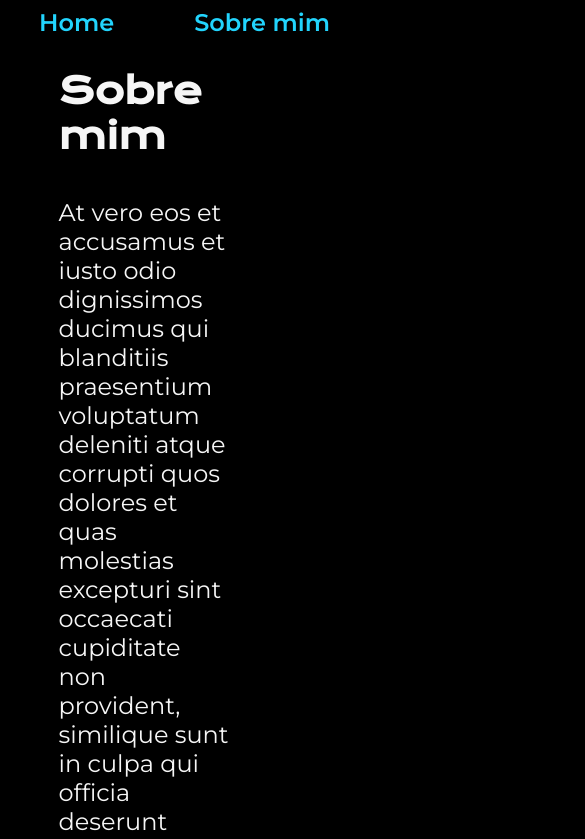
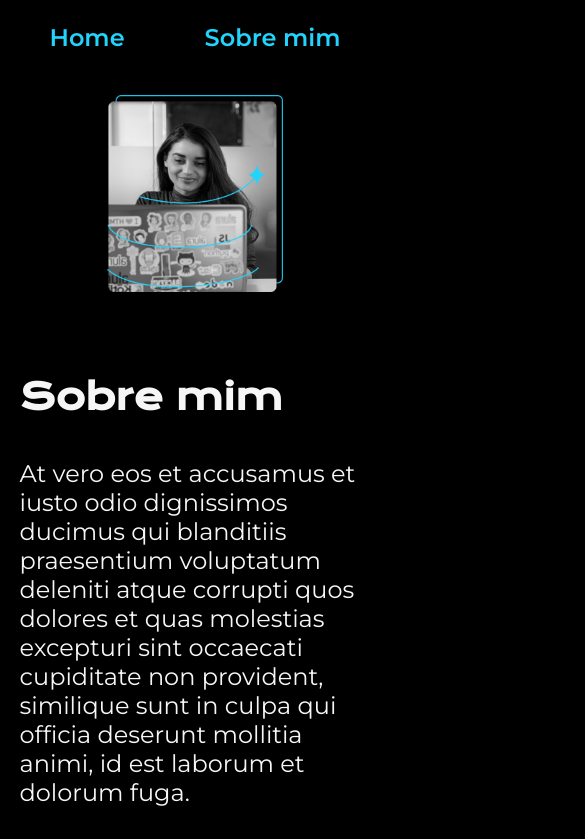
Before and after one commit to laysahenrique/htmlcss-alura, a plain HTML site: page about.html in a window 390 px wide. Shown: the top 839 px of the page, 585 px wide, since content can reach past the window. Drawn offline with nearby package versions, Linux system fonts and the light colour scheme.

Commit message:
Responsividade

```diff
--- a/about.html
+++ b/about.html
@@ -33,7 +33,7 @@
         asperiores ipsum delis forum birol parela maxime infena.
         Excepteur sint occaecat cupidatat non.</p>
     </section>
-    <img src="./assets/Imagem.png" alt="Foto da Joana Santos Programando">
+    <img class="apresentacao__imagem" src="./assets/Imagem.png" alt="Foto da Joana Santos Programando">
   </main>
   <footer class="rodape">
     <p>Desenvolvido por Laysa Fontoura.</p>
--- a/style/style.css
+++ b/style/style.css
@@ -35,7 +35,7 @@ body {
 }
 
 .cabecalho__menu__link {
-  font-size: 24px;
+  font-size: 1.5rem;
   font-family: var(--font-secundaria);
   font-weight: 600;
   color: var(--cor-terciaria);
@@ -43,27 +43,27 @@ body {
 }
 
 .apresentacao {
-  padding: 8% 15%;
+  padding: 5% 15%;
   display: flex;
   align-items: center;
   justify-content: space-between;
+  gap: 82px;
 }
 
 .apresentacao__conteudo {
-  width: 615px;
-  height: 482;
+  width: 50%;
   display: flex;
   flex-direction: column;
   gap: 40px;
 }
 
 .apresentacao__conteudo__titulo {
-  font-size: 36px;
+  font-size: 2.25rem;
   font-family: var(--font-primaria);
 }
 
 .apresentacao__conteudo__texto {
-  font-size: 24px;
+  font-size: 1.5rem;
   font-family: var(--font-secundaria);
 }
 
@@ -78,10 +78,10 @@ body {
 .apresentacao__links__subtitulo {
   font-family: var(--font-primaria);
   font-weight: 400;
-  font-size: 24px;
+  font-size: 1.5rem;
 }
 
-.apresentacao__links__link {
+.apresentacao__links__navegacao{
   display: flex;
   justify-content: center;
   gap: 16px;
@@ -90,7 +90,7 @@ body {
   border-radius: 8px;
   text-decoration: none;
   text-align: center;
-  font-size: 24px;
+  font-size: 1.5rem;
   font-weight: 600;
   font-family: var(--font-secundaria);
   color: var(--cor-secundaria);
@@ -101,11 +101,34 @@ body {
   background-color: var(--cor-hover);
 }
 
+.apresentacao__imagem{
+  width: 50%;
+}
+
 .rodape {
   padding: 24px;
   color: var(--cor-primaria);
   background-color: var(--cor-terciaria);
   text-align: center;
-  font-size: 24px;
+  font-size: 1.5rem;
   font-family: var(--font-secundaria);
 }
+
+@media (max-width: 1200px){
+  .cabecalho{
+    padding: 6%;
+  }
+
+  .cabecalho__menu {
+    justify-content: center;
+  }
+
+  .apresentacao {
+    flex-direction: column-reverse;
+    padding: 5%;
+  }
+
+  .apresentacao__conteudo{
+    width: auto;
+  }
+}
```
Also changed, not shown: index.html (+3 -3 lines).
